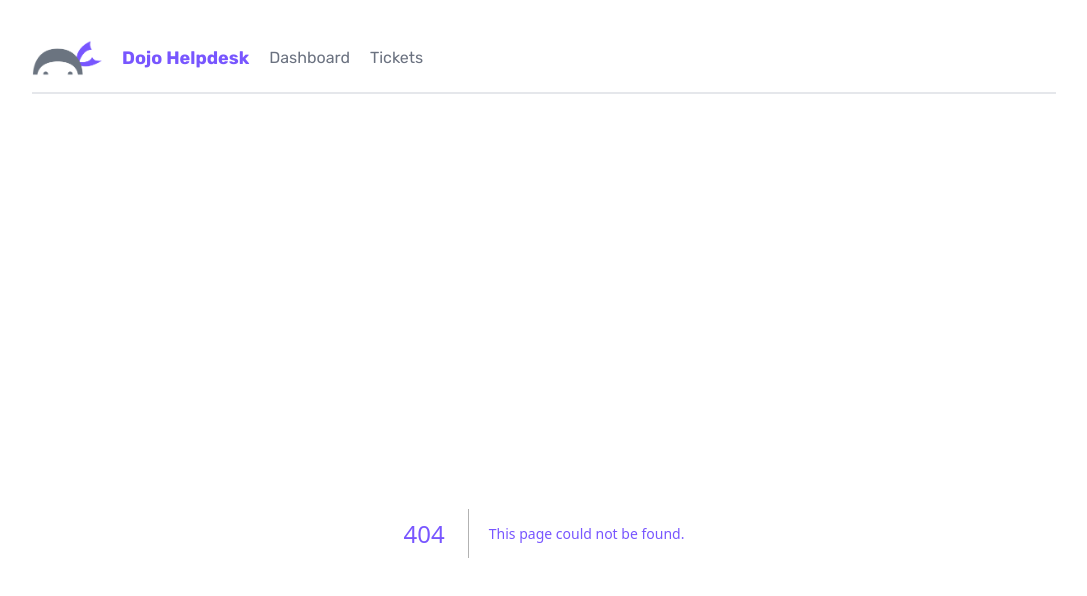
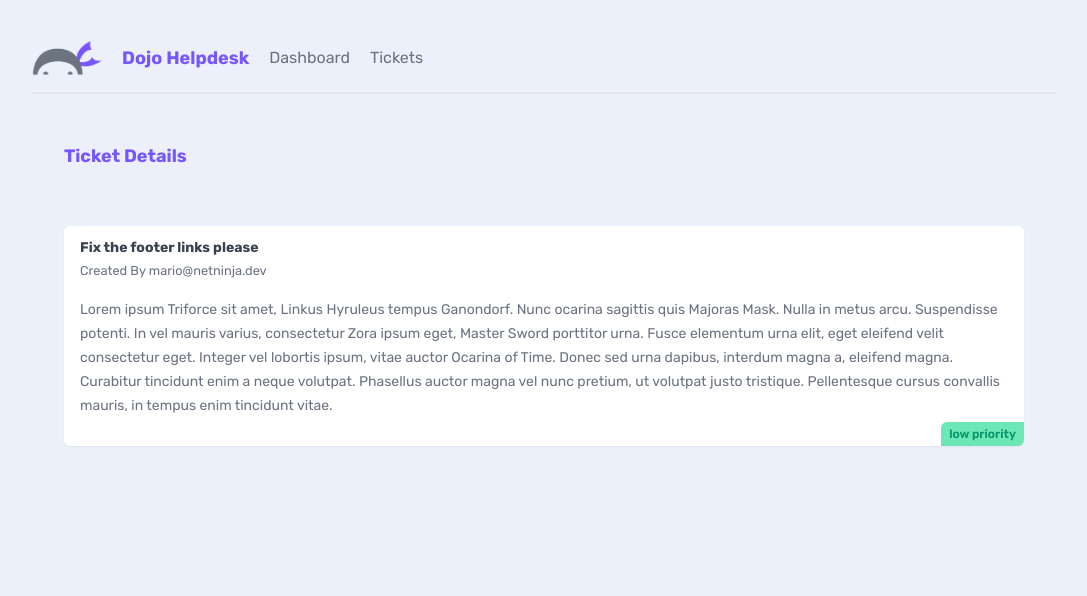
Before and after one commit to Muthana6/dojo-helpdesk, a Next.js app: page /tickets/1 in a window 1280 px wide. Before the commit this address had no page. Shown: the top 596 px of the page, without its empty margins (96-1183 px from the left). Built offline with nearby package versions, Linux system fonts and the light colour scheme; data requests are answered from the project's data file.

Commit message:
dynamic routes

```diff
--- a/app/layout.jsx
+++ b/app/layout.jsx
@@ -1,6 +1,7 @@
 import { Rubik } from "next/font/google";
 import "./globals.css";
 import Navbar from "@/app/components/Navbar";
+import Head from "next/head";
 
 const rubik = Rubik({
     // variable: "--font-geist-sans",
@@ -8,16 +9,16 @@
 });
 
 export const metadata = {
-  title: "Create Next App",
+  title: "Dojo Helpdesk",
   description: "Generated by create next app",
+
 };
 
 export default function RootLayout({ children }) {
   return (
     <html lang="en">
-      <body
-        className={rubik.className}
-      >
+
+      <body className={rubik.className}>
         <Navbar/>
         {children}
       </body>
--- a/app/tickets/TicketList.jsx
+++ b/app/tickets/TicketList.jsx
@@ -1,3 +1,5 @@
+import Link from "next/link";
+
 async function getTickets () {
     const res = await fetch('http://localhost:4000/tickets',{
         next:{
@@ -13,11 +15,13 @@
         <>
             {tickets.map((ticket) => (
                 <div key={ticket.id} className={`card my-5`}>
-                    <h3>{ticket.title}</h3>
-                    <p>{ticket.body.slice(0,200)}...</p>
-                    <div className={`pill ${ticket.priority}`}>
-                        {ticket.priority} priority
-                    </div>
+                    <Link href={`/tickets/${ticket.id}`}>
+                        <h3>{ticket.title}</h3>
+                        <p>{ticket.body.slice(0, 200)}...</p>
+                        <div className={`pill ${ticket.priority}`}>
+                            {ticket.priority} priority
+                        </div>
+                    </Link>
                 </div>
             ))}
             {tickets.length === 0 && (
--- /dev/null
+++ b/app/tickets/[id]/page.jsx
@@ -0,0 +1,29 @@
+
+async function getTicket (id) {
+    const res = await fetch('http://localhost:4000/tickets/' + id,{
+        next:{
+            revalidate: 30 // the time before it takes data from cash seconds
+        }
+    })
+    return res.json()
+}
+
+export default async function TicketDetails({params}) {
+    const {id} = await params
+    const ticket = await getTicket(id)
+    return (
+        <main>
+            <nav>
+                <h2>Ticket Details</h2>
+            </nav>
+            <div className="card">
+                <h3>{ticket.title}</h3>
+                <small>Created By {ticket.user_email}</small>
+                <p>{ticket.body}</p>
+                <div className={`pill ${ticket.priority}`}>
+                    {ticket.priority} priority
+                </div>
+            </div>
+        </main>
+    )
+}
```
Also changed, not shown: app/icon.png (added), public/icon.png (added).
